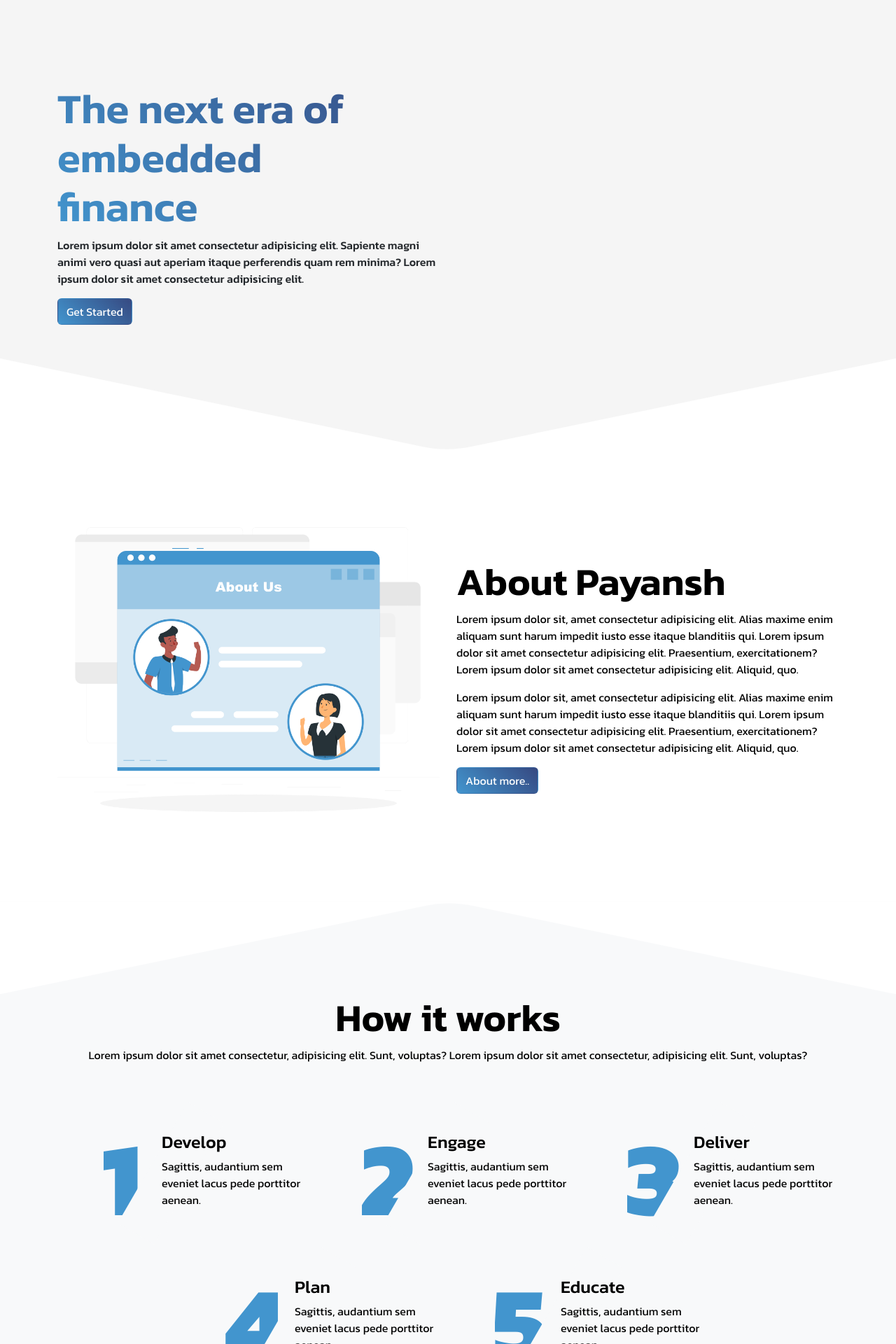
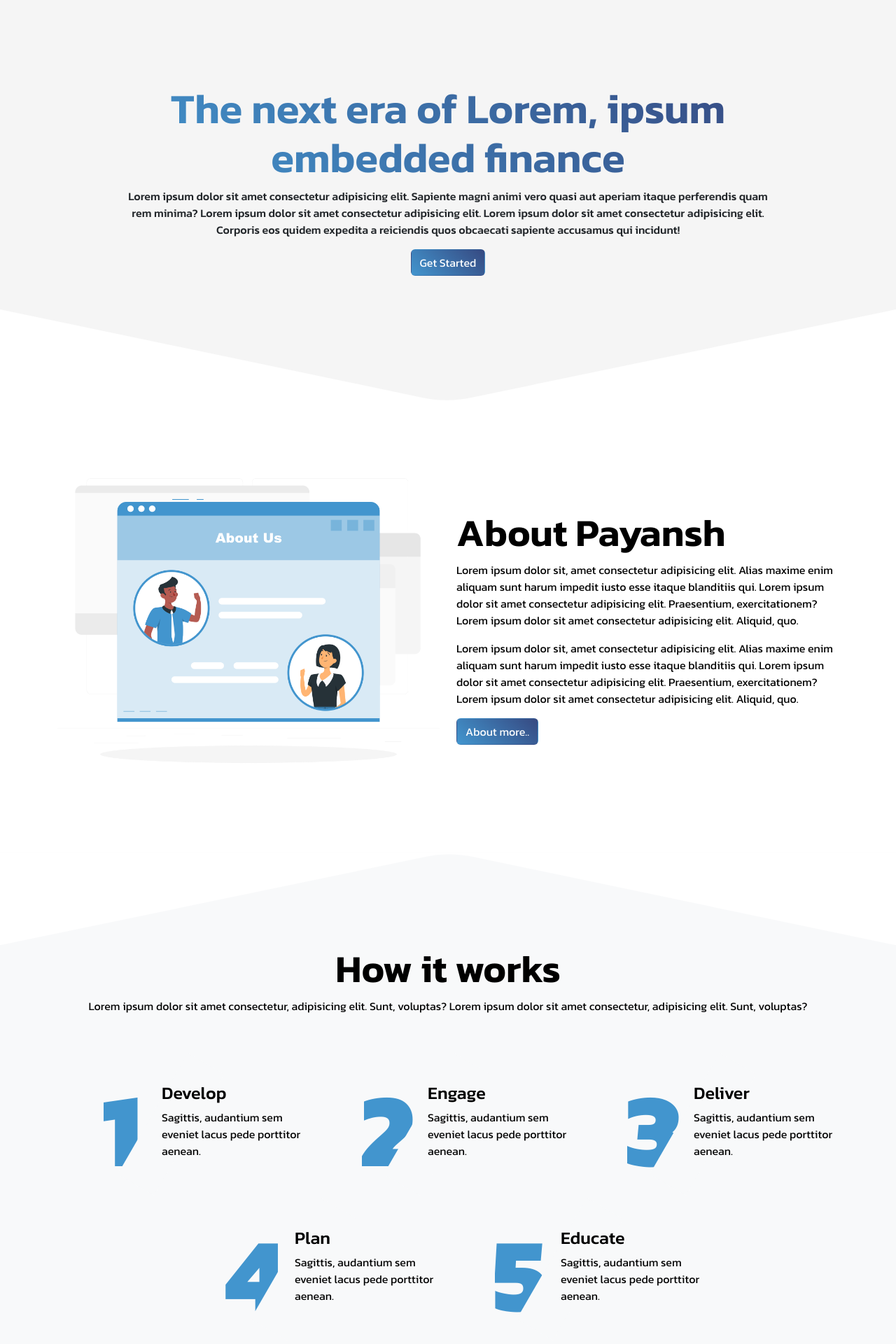
Before and after one commit to sharvanrajput/payansh-new, a React (Vite) app: page / in a window 1280 px wide. Shown: the part 80-2000 px from the top of the page at 70% size. Built offline with nearby package versions, Linux system fonts and the light colour scheme; a web font is replaced by a local one.

Commit message:
miner changes

```diff
--- a/src/App.jsx
+++ b/src/App.jsx
@@ -4,7 +4,7 @@
 import { About, Contact, Home, Solutions } from './pages';
 import Blog from './pages/blog';
 import Faq1 from './pages/Faq1';
-import { BlogDetails, CustomCursor, Signuplogin } from './components';
+import { BlogDetails,  Signuplogin } from './components';
 
 const App = () => {
   const [theme, setTheme] = useState(false); // false for light, true for dark
@@ -15,7 +15,7 @@
 
   return (
     <>
-      <CustomCursor />
+      {/* <CustomCursor /> */}
       <Router>
         <Routes>
           <Route path="/" element={<Home theme={theme} toggleTheme={toggleTheme} />} />
--- a/src/components/Banner.jsx
+++ b/src/components/Banner.jsx
@@ -33,15 +33,15 @@
         <>
             <section className={` fw-medium   ${bannertheme} pb-0`}>
                 <div className="container pb-5">
-                    <div className="row ">
-                        <div className="col-lg-6">
+                    <div className="row justify-content-center text-center">
+                        <div className="col-lg-10">
                             <div className="banner_right  ">
-                                <h1 className={` ${!theme ? "text_graident" : "text-white"}`} >The next era of embedded  <br />finance </h1>
-                                <p>Lorem ipsum dolor sit amet consectetur adipisicing elit. Sapiente magni animi vero quasi aut aperiam itaque perferendis quam rem minima? Lorem ipsum dolor sit amet consectetur adipisicing elit. </p>
+                                <h1 className={` ${!theme ? "text_graident" : "text-white"}`} >The next era of Lorem, ipsum embedded finance </h1>
+                                <p>Lorem ipsum dolor sit amet consectetur adipisicing elit. Sapiente magni animi vero quasi aut aperiam itaque perferendis quam rem minima? Lorem ipsum dolor sit amet consectetur adipisicing elit. Lorem ipsum dolor sit amet consectetur adipisicing elit. Corporis eos quidem expedita a reiciendis quos obcaecati sapiente accusamus qui incidunt! </p>
                                 <Button colors={theme} text={"Get Started"} />
                             </div>
                         </div>
-                        <div className="col-lg-6 banner_img"></div>
+                        {/* <div className="col-lg-6 banner_img"></div> */}
                     </div>
 
 
@@ -55,48 +55,6 @@
 
 
 
-
-                {/* <div className="container mt-5 ">
-                    <div className="row g-4">
-                        <div className="col-lg-3 col-md-6">
-                            <div className="service_box text-center" data-aos="fade-up" data-aos-delay="300">
-                                <div className="logo">
-                                    <img src="" alt="" />
-                                </div>
-                                <h3 className={`text_graident`}>Transparent Pricing</h3>
-                                <p className={`text-black`}>Flat 2.50 % will be charged for all payment type and accept all kind of Credit cards.</p>
-                            </div>
-                        </div>
-                        <div className="col-lg-3 col-md-6">
-                            <div className="service_box text-center" data-aos="fade-up" data-aos-delay="600">
-                                <div className="logo">
-                                    <img src="" alt="" />
-                                </div>
-                                <h3 className={`text_graident`}>Safe and Secure</h3>
-                                <p className={`text-black`}>We apply 100+ risk rules so that you can rely on us for data security. All transactions are secured with 128 bit SSL encryption.</p>
-                            </div>
-                        </div>
-                        <div className="col-lg-3 col-md-6">
-                            <div className="service_box text-center" data-aos="fade-up" data-aos-delay="900">
-                                <div className="logo">
-                                    <img src="" alt="" />
-                                </div>
-                                <h3 className={`text_graident`}>24/7 Instant Transfer</h3>
-                                <p className={`text-black`}>Your payment will be transferred instantly to your landlord/biller's account.</p>
-                            </div>
-                        </div>
-                        <div className="col-lg-3 col-md-6">
-                            <div className="service_box text-center" data-aos="fade-up" data-aos-delay="1200">
-                                <div className="logo">
-                                    <img src="" alt="" />
-                                </div>
-                                <h3 className={`text_graident`}>Fully Encrypted</h3>
-                                <p className={`text-black`}>The server encrypts any information such as passwords, credit cards, and bank account details with AES encryption.</p>
-                            </div>
-                        </div>
-
-                    </div>
-                </div> */}
             </section>
 
 
--- a/src/components/Downloadapp.jsx
+++ b/src/components/Downloadapp.jsx
@@ -12,7 +12,7 @@
                         <div className="col-lg-6 align-self-center">
                             <h2 className="">Download the App</h2>
                             <p className="">Lorem ipsum dolor sit amet, consectetur adipiscing elit. Sed sed felis id mauris malesuada vulputate vitae in lectus.</p>
-                            <div className="">
+                            <div className="d-flex">
                                 <button className='btn btn-dark' >
                                     <img src={playstor} alt="" style={{width:150}} className="img-fluid " />
                                 </button>
--- a/src/components/Footer.jsx
+++ b/src/components/Footer.jsx
@@ -49,7 +49,7 @@
                         </div>
                     </div>
 
-                    <div className="row">
+                    <div className="row mt-4">
                         <div className="col text-center py-3 border-top">
                             <p className="copy mb-0">&copy; 2022 Payansh. All rights reserved.</p>
                         </div>
--- a/src/components/Howitworks.jsx
+++ b/src/components/Howitworks.jsx
@@ -6,13 +6,13 @@
         <>
 
             <section className={`   ${theme ? "bg-dark" : "bg-light"} ${theme ? "text-white" : "text-black"} Howitwork bg-light py-0`}>
-            <div className="banner_top_shave " style={{transform:"rotate(180deg)"}}>
+                <div className="banner_top_shave " style={{ transform: "rotate(180deg)" }}>
 
                     <svg viewBox="0 0 1536 160" fill={`${theme ? "#000" : "#fff"} `} xmlns="http://www.w3.org/2000/svg" preserveAspectRatio="none">
                         <path d="M1536 160V0L806.66 151.52C779.75 157.11 751.98 157.09 725.08 151.47L0 0V160H1536Z" class="fill-white"></path>
                     </svg>
                 </div>
-                <div className="container">
+                <div className="container pb-5">
                     <div className="row">
                         <div className="col text-center">
                             <h2 className={``} >How it works</h2>
--- a/src/components/Review.jsx
+++ b/src/components/Review.jsx
@@ -14,7 +14,15 @@
         autoplay: true,
         speed: 200,
         slidesToShow: 1,
-        slidesToScroll: 1
+        slidesToScroll: 1,
+        responsive: [
+            {
+              breakpoint: 768, // Disable arrows on screens <= 768px
+              settings: {
+                arrows: false
+              }
+            }
+          ]
     };
     return (
         <>
--- a/src/index.css
+++ b/src/index.css
@@ -437,6 +437,7 @@
 
 }
 
+
 .blogdetails_thumb {
   height: 500px;
   width: 100%;
@@ -509,7 +510,7 @@
   margin-left: 62px;
 }
 
-.solution_box{
+.solution_box {
   padding: 30px;
   border-radius: 5px;
 }
@@ -588,7 +589,6 @@
   .blogdetails_thumb {
     height: 200px;
     width: 100%;
-
   }
 
   .review .review_item {
@@ -618,8 +618,10 @@
   }
 
   .coverWrap {
-
     margin-top: -150px;
     margin-left: 62px;
   }
+  .slick-arrow {
+    display: none !important;
+  }
 }
```
Also changed, not shown: src/components/Whychooseus.jsx (+4 -4 lines). Lines whose indentation alone changed are shown as unchanged.
